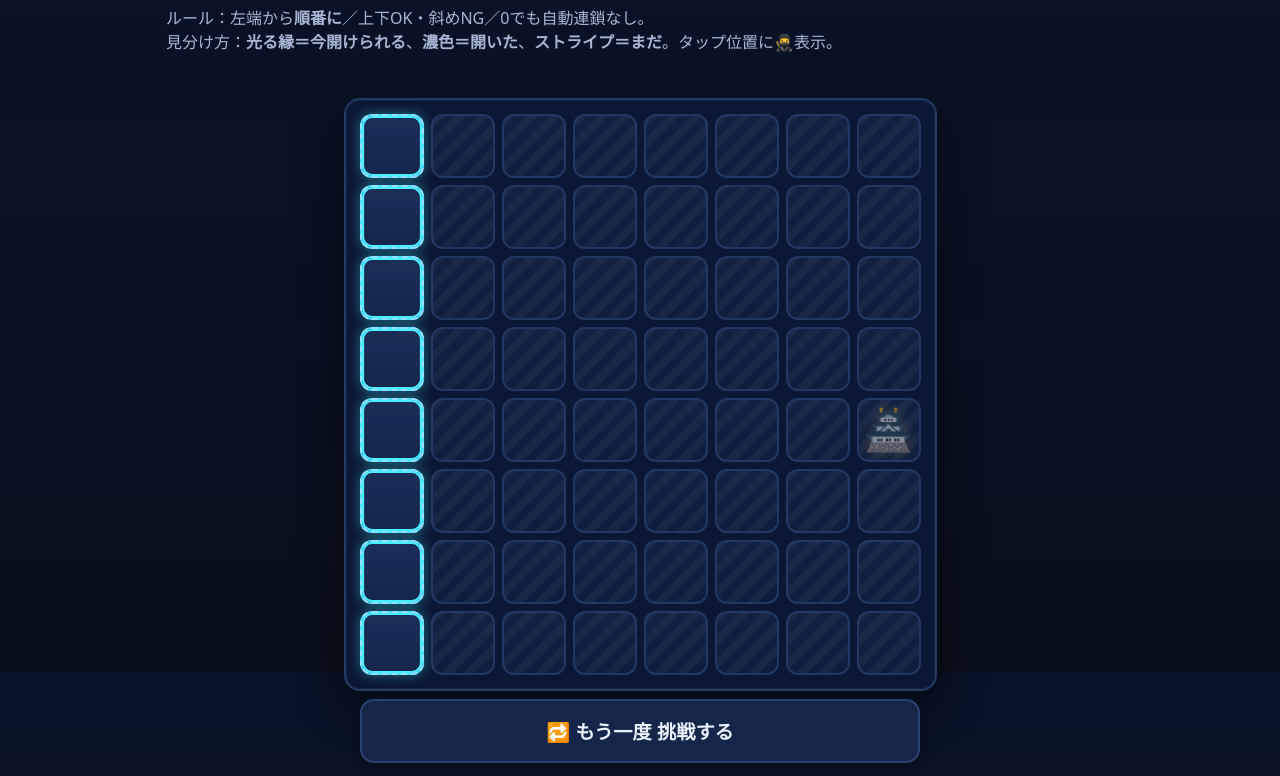
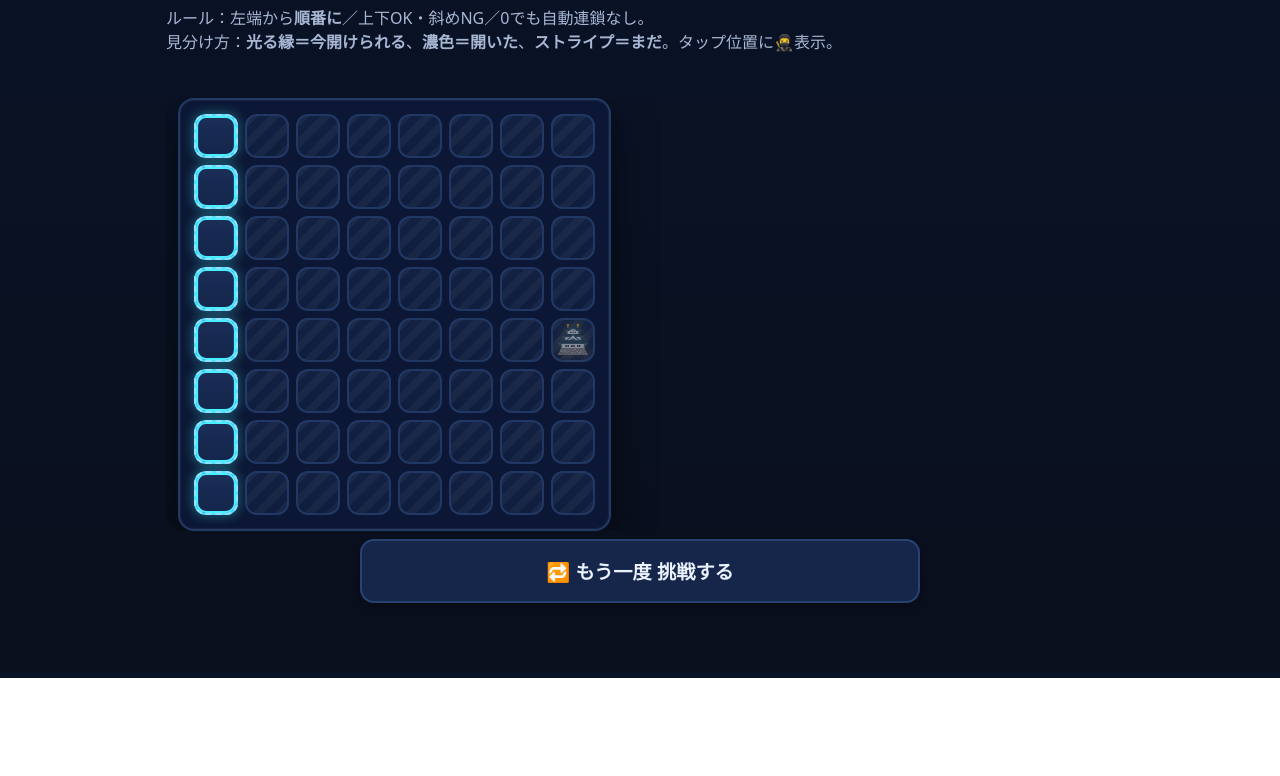
Before and after one commit to kkp-15/sennyu, a plain HTML site: page index.html in a window 1280 px wide. Shown: the part 128-904 px from the top of the page. After the commit the page ends 806 px from the top, so only its background shows below. Drawn offline with Linux system fonts and the light colour scheme.

Commit message:
Update index.html

```diff
--- a/index.html
+++ b/index.html
@@ -3,11 +3,11 @@
 <head>
 <meta charset="UTF-8" />
 <meta name="viewport" content="width=device-width,initial-scale=1,viewport-fit=cover" />
-<title>忍者潜入🏯 — ステージ&サイズアップ（はみ出し防止）</title>
+<title>忍者潜入🏯 — スクロール固定版</title>
 <style>
   :root{
     --bg:#0a0f1c; --text:#eef3ff; --muted:#a8b7d3;
-    --cell:52px; /* JSで上書き（最大64pxまで） */
+    --cell:44px; /* ← セルの固定サイズ。好みで 40〜56px などに変更可 */
     --covered1:#1a2b52; --covered2:#132447; --covered-border:#3a5a94;
     --open1:#0f1b37; --open2:#0a1430; --open-border:#2c497b;
     --frontier:#46e1ff; --frontier-glow:#46e1ff55;
@@ -37,20 +37,27 @@
   }
   .linkbtn:hover{filter:brightness(1.1)}
 
-  /* ← 左端が切れないよう左右に余白＆セーフエリア */
+  /* ===== 盤：左端合わせ＋スクロール許可 ===== */
   #boardWrap{
     width:100%;
     display:flex;
-    justify-content:center;
+    justify-content:flex-start;                 /* 左端合わせ */
     margin:.5rem 0;
-    padding-inline: max(8px, env(safe-area-inset-left), env(safe-area-inset-right));
+    padding-left:  max(12px, env(safe-area-inset-left));
+    padding-right: max(6px,  env(safe-area-inset-right));
+    overflow:auto;                               /* 横・縦ともスクロール */
+    -webkit-overflow-scrolling:touch;
+    max-height:70vh;                             /* 画面からはみ出すと縦スクロール */
+    border-radius:16px;
   }
   #board{
     display:grid; gap:7px; grid-template-columns:repeat(8,var(--cell)); /* JSで列数更新 */
+    width:max-content;                            /* 内容幅に合わせる（横スクロール可） */
     background:#0b1734; border:2px solid #233a64; padding:14px; border-radius:16px;
     box-shadow:inset 0 0 0 1px rgba(255,255,255,.05),0 16px 40px rgba(0,0,0,.5);
     touch-action:manipulation;
   }
+
   .cell{
     width:var(--cell); height:var(--cell); border-radius:12px; position:relative;
     display:flex; align-items:center; justify-content:center; user-select:none;
@@ -83,7 +90,7 @@
   .n1{color:#76b7ff}.n2{color:#55d68c}.n3{color:#ffc14d}.n4{color:#c5a3ff}
   .n5{color:#ff9a6b}.n6{color:#8fe3ff}.n7{color:#ff7d92}.n8{color:#ffffff}
 
-  /* 忍者マーカー */
+  /* 忍者マーカー（最後にタップしたマス） */
   .cell.ninja::before{
     content:"🥷"; position:absolute; inset:0; display:flex; align-items:center; justify-content:center;
     font-size:calc(var(--cell)*0.58); transform:translateY(-1px);
@@ -158,17 +165,12 @@
   <div id="confetti" class="confetti hidden"></div>
 
 <script>
-/* ===== ステージ & サイズアップ / はみ出し防止リサイズ ===== */
+/* ===== ステージ & サイズアップ / スクロール固定（セルは常に一定） ===== */
 /* 仕様：左から順のみ / 上下OK・斜めNG / 自動連鎖なし / 忍者マーカー / フロント強調 */
 
-const CAP_CELL_MAX = 64;   // 1マスの上限px（下限は付けない = 収まり優先）
-const GAP = 7, PADDING = 14, BORDER = 2;
-
-// 進行（ローカル保存）
 let world = Number(localStorage.getItem('sennyu_world') || 1);
 let sub   = Number(localStorage.getItem('sennyu_sub')   || 1); // 1..3
 
-// 盤面
 let SIZE = 8;
 let board = [];          // 'T' or 0..8
 let revealed = [];       // boolean
@@ -176,37 +178,22 @@ let trapsThisStage = 10;
 let ninjaPos = null;
 let castle = {x: SIZE-1, y: Math.floor(SIZE/2)};
 
-// DOM
 const stagePill = document.getElementById('stagePill');
 const sizePill  = document.getElementById('sizePill');
 const trapPill  = document.getElementById('trapPill');
 const boardEl   = document.getElementById('board');
 const msgEl     = document.getElementById('message');
 
-/* ステージ → 盤サイズ */
 function calcSizeByWorld(w){ return 8 + (w-1)*2; } // 8,10,12,14,...
 
-/* 罠数：サイズとサブに応じて微増（上限で詰み防止） */
 function calcTraps(size, w, s){
   const area = size*size;
-  const baseRatio = 0.16 + (w-1)*0.015 + (s-1)*0.01;
+  const baseRatio = 0.16 + (w-1)*0.015 + (s-1)*0.01; // 微増
   const raw = Math.round(area * baseRatio);
-  const cap = Math.floor(area * 0.28);
+  const cap = Math.floor(area * 0.28);               // 上限で詰み防止
   return Math.min(cap, Math.max(8, raw));
 }
 
-/* スマホ向け：セルサイズを“収まり最優先”で算出 */
-function adjustCellSize(){
-  const wrap = document.getElementById('boardWrap');
-  const w = wrap.getBoundingClientRect().width;
-  const inner = w - (PADDING*2) - (BORDER*2) - (GAP*(SIZE-1));
-  let cell = Math.floor(inner / SIZE);
-  if (!Number.isFinite(cell) || cell <= 0) cell = 40; // フォールバック
-  cell = Math.min(CAP_CELL_MAX, cell);                // 上限のみ
-  document.documentElement.style.setProperty('--cell', cell + 'px');
-}
-
-/* 初期化 */
 function init(){
   SIZE = calcSizeByWorld(world);
   castle = {x: SIZE-1, y: Math.floor(SIZE/2)};
@@ -244,10 +231,8 @@ function init(){
   hideOverlay();
   setMsg("");
   draw();
-  adjustCellSize(); // 描画後にサイズ確定
 }
 
-/* 周囲8方向 */
 function count8(x,y){
   let c=0;
   for(let dy=-1;dy<=1;dy++){
@@ -271,7 +256,6 @@ function canOpen(x,y){
   return false;
 }
 
-/* 描画 */
 function draw(){
   boardEl.innerHTML='';
   for(let y=0;y<SIZE;y++){
@@ -310,7 +294,6 @@ function draw(){
   }
 }
 
-/* 操作 */
 function onOpen(x,y){
   if(!canOpen(x,y)){ setMsg('左端→到達済みの上下左右だけ開けられます。'); return; }
   if(revealed[y][x]) return;
@@ -335,7 +318,6 @@ function onOpen(x,y){
   }
 }
 
-/* 進行 */
 function nextStage(){
   if(sub < 3) sub += 1;
   else { sub = 1; world += 1; }
@@ -343,7 +325,6 @@ function nextStage(){
   localStorage.setItem('sennyu_sub',   String(sub));
 }
 
-/* ユーティリティ */
 function revealAll(){ for(let y=0;y<SIZE;y++) for(let x=0;x<SIZE;x++) revealed[y][x]=true; }
 function setMsg(t, lose=false, win=false){
   msgEl.className=''; if(lose) msgEl.classList.add('lose'); if(win) msgEl.classList.add('win');
@@ -397,11 +378,6 @@ document.getElementById('resetProgress').addEventListener('click', ()=>{
   }
 });
 
-/* リサイズで再計算（端切れ防止のため強化） */
-window.addEventListener('resize', adjustCellSize);
-window.addEventListener('orientationchange', ()=>setTimeout(adjustCellSize, 100));
-new ResizeObserver(adjustCellSize).observe(document.getElementById('boardWrap'));
-
 /* 起動 */
 init();
 </script>
```
